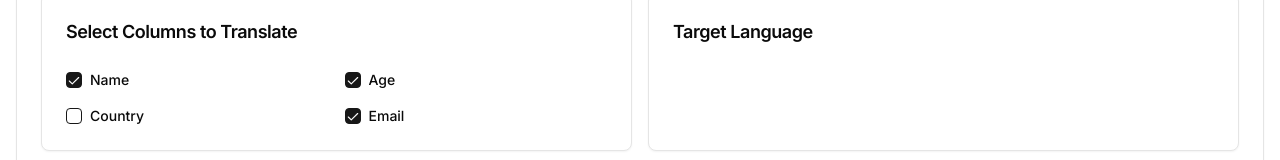
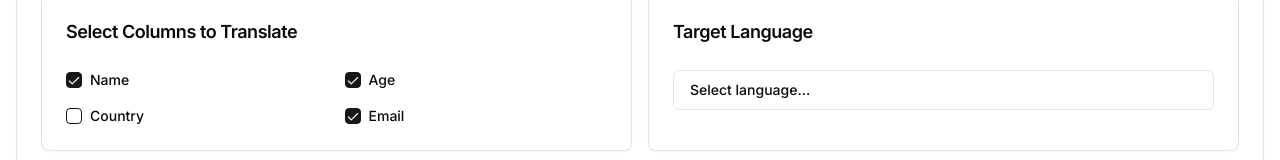
Before and after one commit to Kerciu/csv-translation-tool, a Next.js app in the folder src/client/: page /dashboard in a window 1280 px wide. Shown: the part 211-371 px from the top of the page. Built offline with nearby package versions, Linux system fonts and the light colour scheme.

Commit message:
added button for choosing language to translate to

```diff
--- a/src/client/components/language-translation-option.tsx
+++ b/src/client/components/language-translation-option.tsx
@@ -2,6 +2,7 @@ import React from 'react'
 import { Card, CardContent, CardHeader, CardTitle } from './ui/card'
 import { Popover, PopoverContent } from './ui/popover'
 import { PopoverTrigger } from '@radix-ui/react-popover'
+import { Button } from './ui/button'
 
 interface LanguageTranslationOptionProps {
     selectedColumnsCount: number
@@ -33,7 +34,11 @@ const LanguageTranslationOption = ({ selectedColumnsCount, targetLanguage, onLan
       <CardContent>
         <Popover>
           <PopoverTrigger asChild>
-
+            <Button variant='outline' role='combobox' className='w-full justify-between'>
+              {targetLanguage ? languages.find((lang) => (lang.value === targetLanguage))?.label
+                : "Select language..."
+              }
+            </Button>
           </PopoverTrigger>
 
           <PopoverContent>
```
